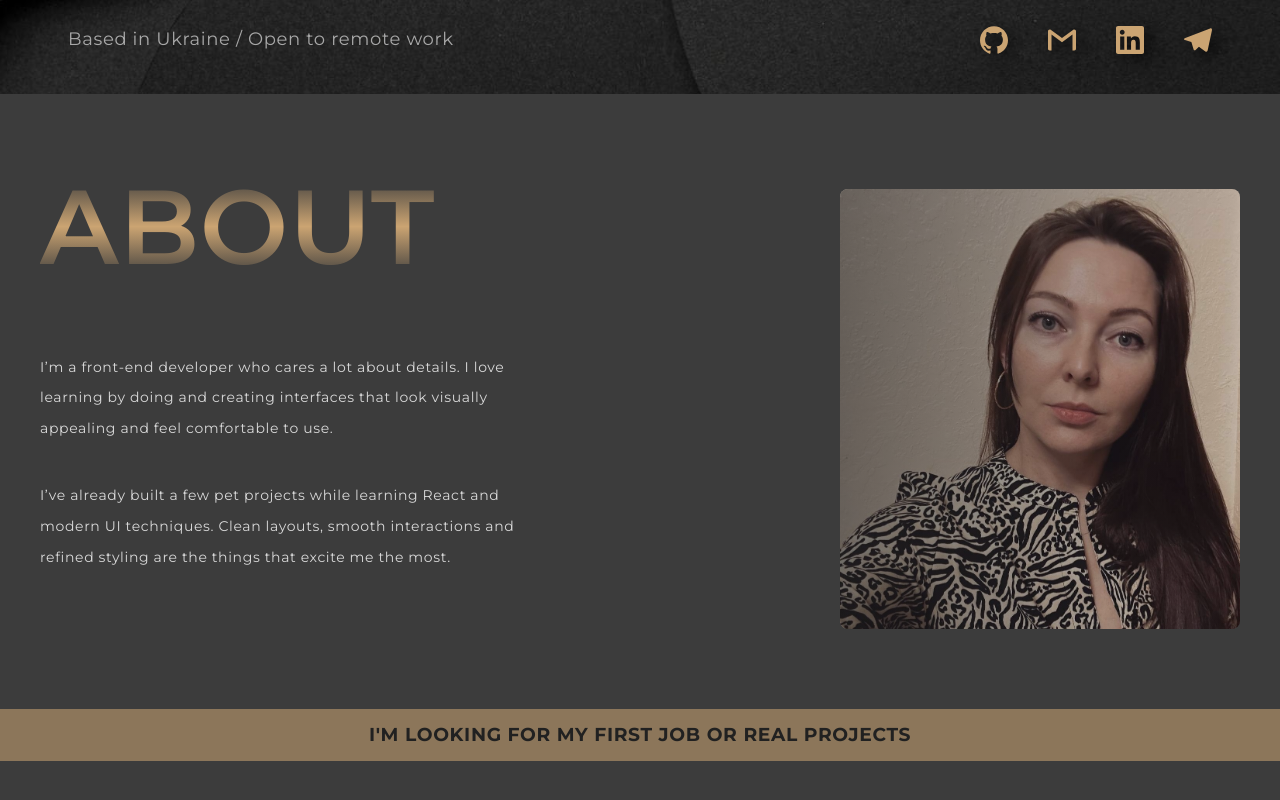
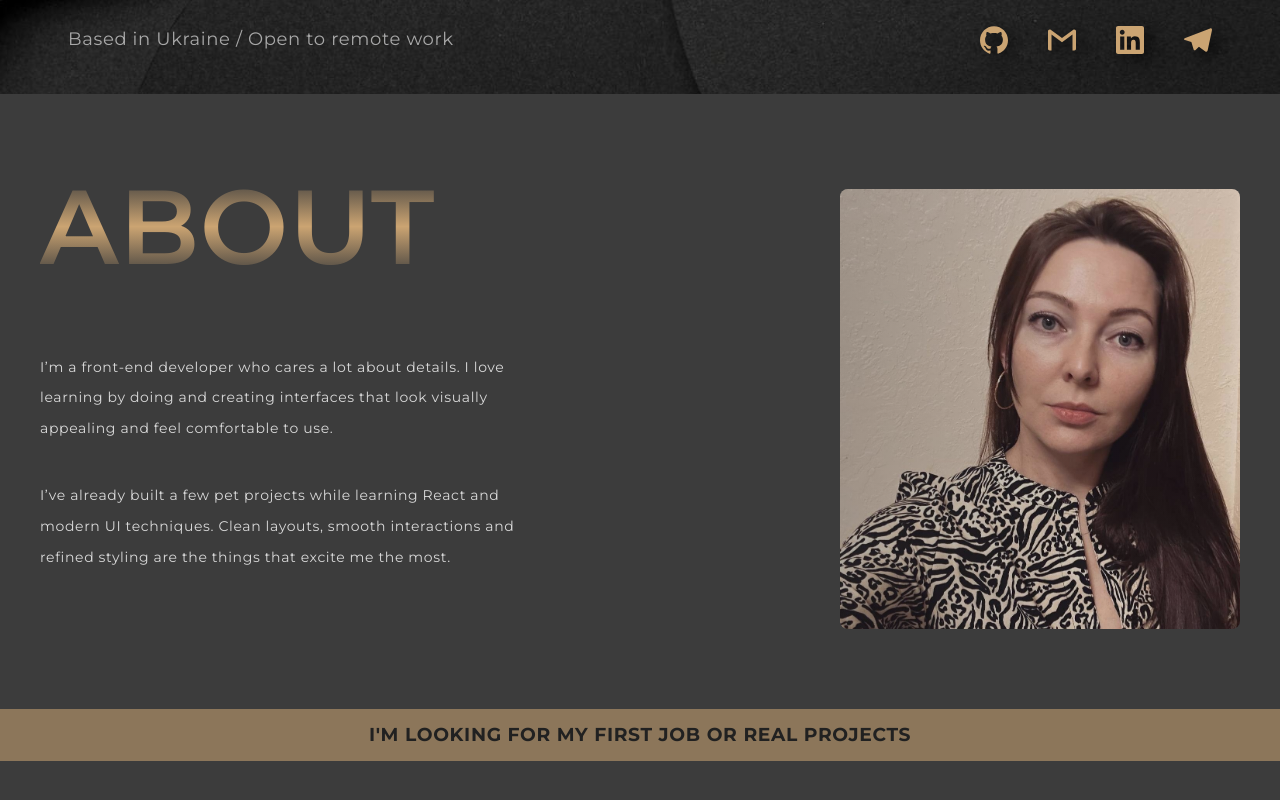
Before and after one commit to klyuchukviktoriya/portfolio, a React (Vite) app: page / in a window 1280 px wide. Shown: the part 706-1506 px from the top of the page. Built offline with nearby package versions, Linux system fonts and the light colour scheme.

Commit message:
about photo :after gradient

```diff
--- a/src/components/About/About.module.scss
+++ b/src/components/About/About.module.scss
@@ -29,8 +29,8 @@
             position: absolute;
             inset: 0;
             background: linear-gradient(270deg,
-                    rgba(0, 0, 0, 0.181),
-                    rgba(24, 24, 24, 0.6));
+                    rgba(0, 0, 0, 0.074),
+                    rgba(24, 24, 24, 0.318));
             pointer-events: none;
         }
 
```
